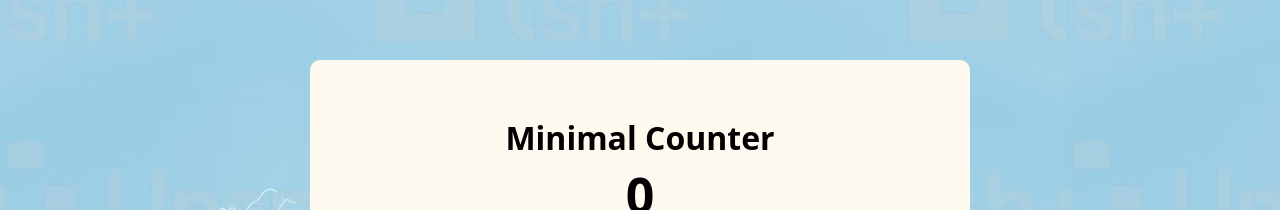
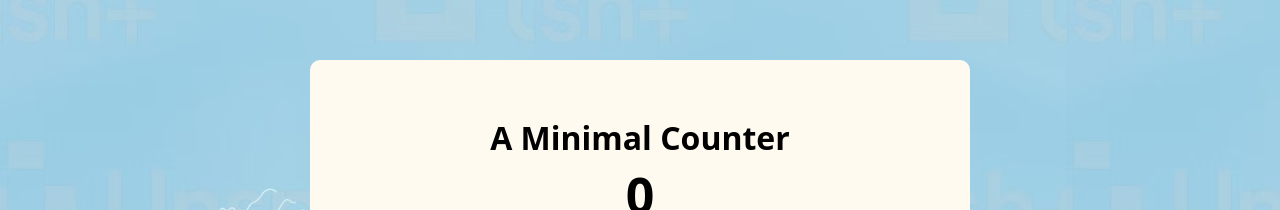
Before and after one commit to chaser945/simple-counter-app, a plain HTML site: page index.html in a window 1280 px wide. Shown: the top 210 px of the page. Drawn offline with nearby package versions, Linux system fonts and the light colour scheme.

Commit message:
checking changes 2

```diff
--- a/index.html
+++ b/index.html
@@ -4,7 +4,7 @@
     </head>
     <body>
         <div class = "container">
-            <h1> Minimal Counter</h1>
+            <h1>A Minimal Counter</h1>
             <h2 id="count-el">0</h2>
             <button id="increment-btn" onclick="increment()">INCREMENT</button>
             <button id="save-btn" onclick="save()">SAVE</button>
```
